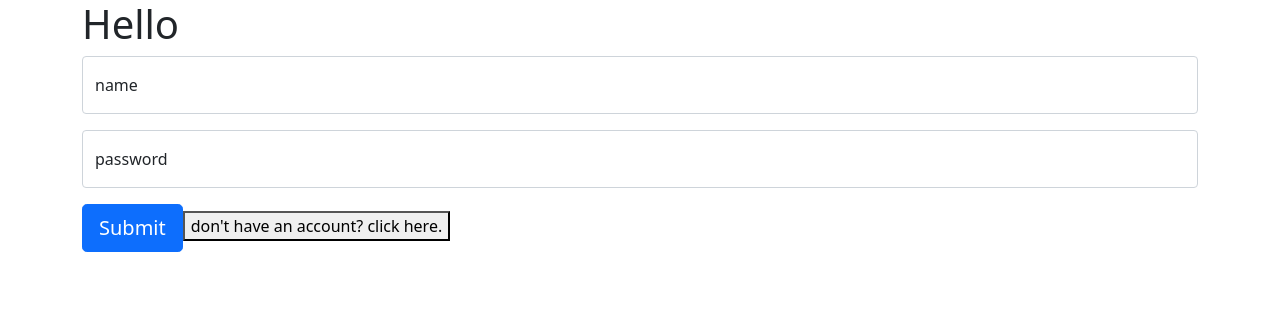
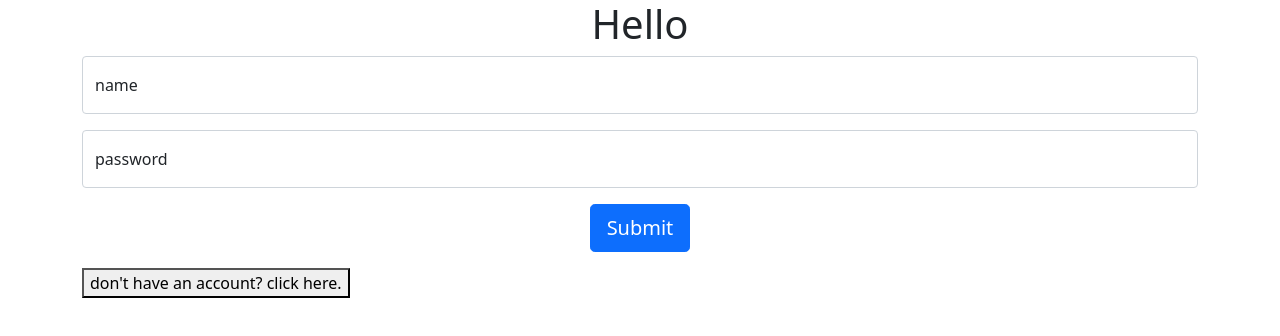
Before and after one commit to Team-Osiris-HR/BlueOcean, a React app: page / in a window 1280 px wide. Shown: the top 336 px of the page. Built offline with nearby package versions, Linux system fonts and the light colour scheme; no server answers; the HTML template or start-up script is replaced by a standard one.

Commit message:
Center submit button

```diff
--- a/src/components/Feed.jsx
+++ b/src/components/Feed.jsx
@@ -36,7 +36,7 @@ class Feed extends React.Component {
         </div>
         <div className="middle">
           <Container>
-            <Row xs={1} sm={2} md={4}>
+            <Row xs={1} sm={2} md={3}>
               {this.props.posts.filter((value) => {
                 if (this.props.searchItem.length < 3) {
                   return value;
@@ -60,7 +60,7 @@ class Feed extends React.Component {
           <Container className="text-center">
             <Button variant="primary" size="lg" onClick={this.toggleDonate}>Donate</Button>
           </Container>
-          {this.state.showDonate ? <Donate  toggleDonate={this.toggleDonate} currentUser={this.props.currentUser}/>: null}
+          {this.state.showDonate ? <Donate toggleDonate={this.toggleDonate} currentUser={this.props.currentUser} /> : null}
         </div>
       </div>
     )
--- a/src/components/Login.jsx
+++ b/src/components/Login.jsx
@@ -37,7 +37,7 @@ class Login extends React.Component {
   render() {
     return (
       <Form onSubmit={this.handleSubmit}>
-        <h1 className="hello-msg">Hello</h1>
+        <h1 className='text-center'>Hello</h1>
         <Form.Group className="mb-3 mw-50" controlId="formBasicEmail">
           <FloatingLabel
             label='name'
@@ -55,10 +55,14 @@ class Login extends React.Component {
             <Form.Control type="password" placeholder="Password" name="password" onChange={(e) => this.handleChange(e)} />
           </FloatingLabel>
         </Form.Group>
-        <Button size="lg" variant="primary" type="submit">
-          Submit
-        </Button>
-        <button className="create-acc-btn" type="button" onClick={() => this.props.setRenderState('signup')}>don't have an account? click here.</button>
+        <div className='text-center'>
+          <Button className='mb-3' size="lg" variant="primary" type="submit">
+            Submit
+          </Button>
+        </div>
+        <div>
+          <button className="create-acc-btn" type="button" onClick={() => this.props.setRenderState('signup')}>don't have an account? click here.</button>
+        </div>
       </Form>
     )
   }
--- a/src/components/Signup.jsx
+++ b/src/components/Signup.jsx
@@ -161,11 +161,14 @@ class Signup extends React.Component {
               </Accordion.Body>
             </Accordion.Item>
           </Accordion>
-
-          <Button size="lg" variant="primary" type="submit">
-            Submit
-          </Button>
-          <Button size="lg" variant="warning" type="button" onClick={() => this.props.setRenderState('login')}>Go back</Button>
+          <div className='text-center'>
+            <Button className='mb-5' size="lg" variant="primary" type="submit">
+              Submit
+            </Button>
+          </div>
+          <div>
+            <button className='create-acc-back-btn' type="button" onClick={() => this.props.setRenderState('login')}>already have an account? log in here.</button>
+          </div>
         </Form >
       </Container>
     )
```
Also changed, not shown: 1 other file (tests, documents, lock files or other folders). Lines whose indentation alone changed are shown as unchanged.
